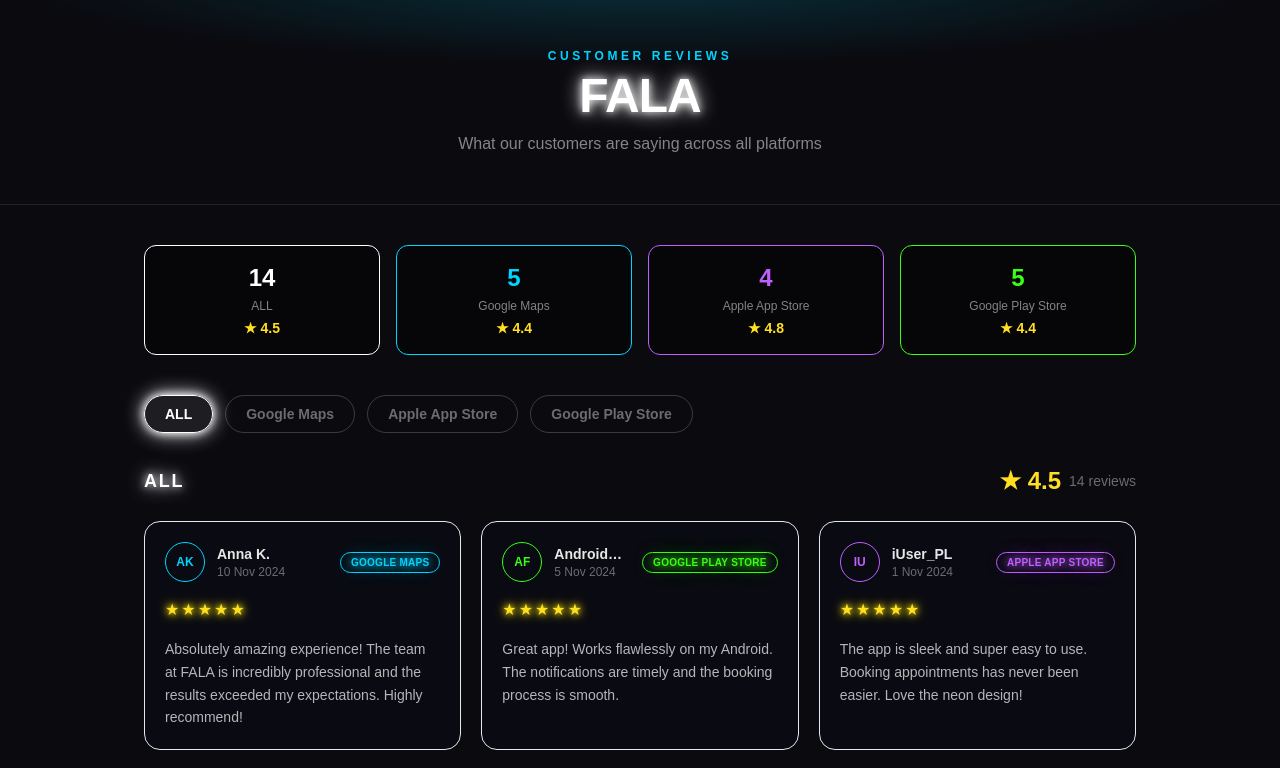
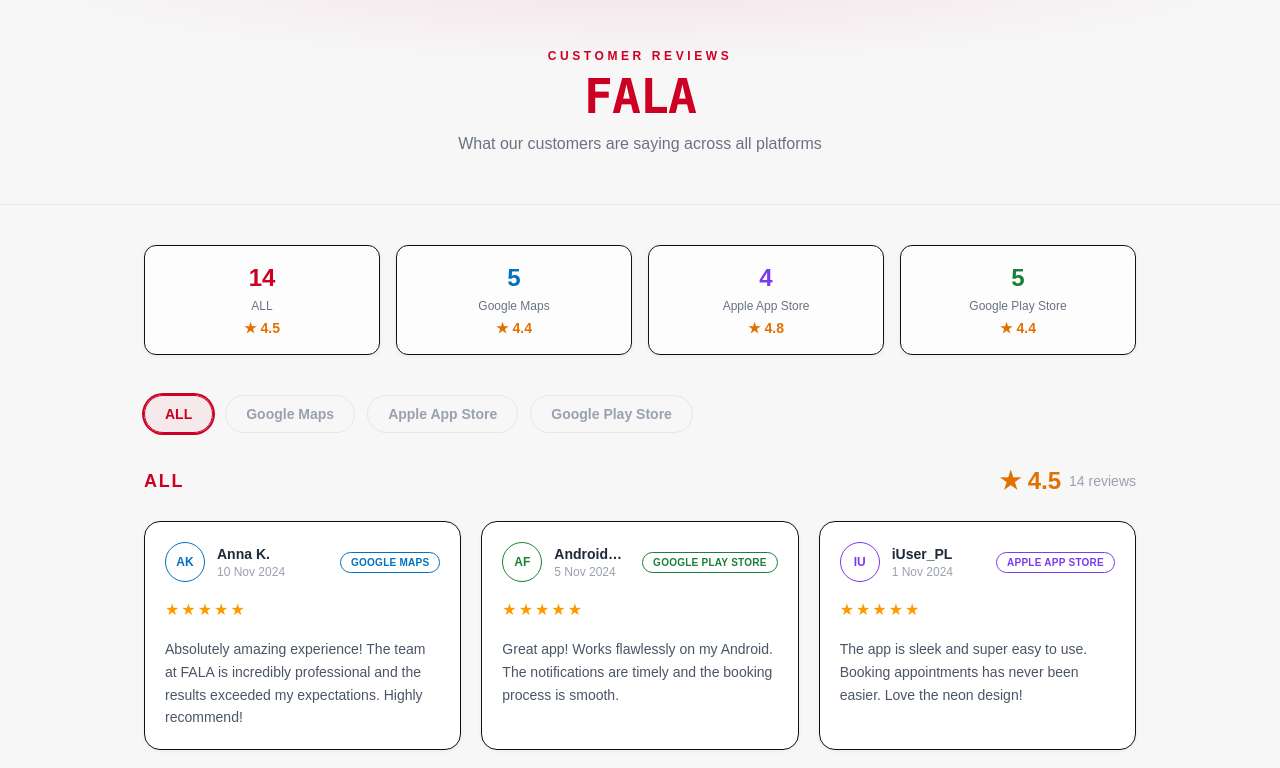
Before and after one commit to kbaraniak/falareviews, a Next.js app: page / in a window 1280 px wide. Shown: the top 768 px of the page. Built offline with nearby package versions, Linux system fonts and the light colour scheme.

Commit message:
Add light theme, red accent color, and monospace font for FALA heading
Co-authored-by: kbaraniak <90936580+kbaraniak@users.noreply.github.com>
Agent-Logs-Url: https://github.com/kbaraniak/falareviews/sessions/76f84713-3144-4e01-bacf-0882394aed66

```diff
--- a/app/globals.css
+++ b/app/globals.css
@@ -1,22 +1,20 @@
 @import "tailwindcss";
 
 :root {
-  --background: #0a0a0f;
-  --foreground: #e2e8f0;
+  --background: #f7f7f8;
+  --foreground: #111111;
 
-  /* Neon accent colours */
-  --neon-white: #ffffff;
-  --neon-blue: #00d4ff;
-  --neon-green: #39ff14;
-  --neon-red: #ff2d55;
-  --neon-yellow: #ffe600;
-  --neon-purple: #bf5fff;
+  /* Accent colours */
+  --neon-blue: #0070c0;
+  --neon-green: #1a7f37;
+  --neon-red: #cc0022;
+  --neon-yellow: #b07800;
+  --neon-purple: #7c3aed;
 }
 
 @theme inline {
   --color-background: var(--background);
   --color-foreground: var(--foreground);
-  --color-neon-white: var(--neon-white);
   --color-neon-blue: var(--neon-blue);
   --color-neon-green: var(--neon-green);
   --color-neon-red: var(--neon-red);
@@ -30,41 +28,39 @@ body {
   font-family: Arial, Helvetica, sans-serif;
 }
 
-/* Neon glow utilities */
+.font-mono-display {
+  font-family: "JetBrains Mono", "Space Mono", "Fira Code", "Source Code Pro", ui-monospace, "Cascadia Code", Consolas, "Courier New", monospace;
+}
+
+/* Accent border/glow utilities */
 .neon-glow-blue {
-  box-shadow: 0 0 8px var(--neon-blue), 0 0 20px var(--neon-blue);
+  box-shadow: 0 0 0 2px var(--neon-blue);
   border-color: var(--neon-blue);
   color: var(--neon-blue);
 }
 .neon-glow-green {
-  box-shadow: 0 0 8px var(--neon-green), 0 0 20px var(--neon-green);
+  box-shadow: 0 0 0 2px var(--neon-green);
   border-color: var(--neon-green);
   color: var(--neon-green);
 }
 .neon-glow-red {
-  box-shadow: 0 0 8px var(--neon-red), 0 0 20px var(--neon-red);
+  box-shadow: 0 0 0 2px var(--neon-red);
   border-color: var(--neon-red);
   color: var(--neon-red);
 }
 .neon-glow-yellow {
-  box-shadow: 0 0 8px var(--neon-yellow), 0 0 20px var(--neon-yellow);
+  box-shadow: 0 0 0 2px var(--neon-yellow);
   border-color: var(--neon-yellow);
   color: var(--neon-yellow);
 }
 .neon-glow-purple {
-  box-shadow: 0 0 8px var(--neon-purple), 0 0 20px var(--neon-purple);
+  box-shadow: 0 0 0 2px var(--neon-purple);
   border-color: var(--neon-purple);
   color: var(--neon-purple);
 }
-.neon-glow-white {
-  box-shadow: 0 0 8px var(--neon-white), 0 0 20px var(--neon-white);
-  border-color: var(--neon-white);
-  color: var(--neon-white);
-}
 
-.neon-text-blue  { color: var(--neon-blue);   text-shadow: 0 0 8px var(--neon-blue),  0 0 20px var(--neon-blue); }
-.neon-text-green { color: var(--neon-green);  text-shadow: 0 0 8px var(--neon-green), 0 0 20px var(--neon-green); }
-.neon-text-red   { color: var(--neon-red);    text-shadow: 0 0 8px var(--neon-red),   0 0 20px var(--neon-red); }
-.neon-text-yellow{ color: var(--neon-yellow); text-shadow: 0 0 8px var(--neon-yellow), 0 0 20px var(--neon-yellow); }
-.neon-text-purple{ color: var(--neon-purple); text-shadow: 0 0 8px var(--neon-purple), 0 0 20px var(--neon-purple); }
-.neon-text-white { color: var(--neon-white);  text-shadow: 0 0 8px var(--neon-white), 0 0 20px var(--neon-white); }
+.neon-text-blue  { color: var(--neon-blue); }
+.neon-text-green { color: var(--neon-green); }
+.neon-text-red   { color: var(--neon-red); }
+.neon-text-yellow{ color: var(--neon-yellow); }
+.neon-text-purple{ color: var(--neon-purple); }
--- a/components/ReviewCard.tsx
+++ b/components/ReviewCard.tsx
@@ -12,9 +12,9 @@ const sourceConfig: Record<
 > = {
   all: {
     label: "ALL",
-    colorVar: "var(--neon-white)",
-    glowClass: "neon-glow-white",
-    badgeClass: "neon-text-white",
+    colorVar: "var(--neon-red)",
+    glowClass: "neon-glow-red",
+    badgeClass: "neon-text-red",
   },
   google_maps: {
     label: "Google Maps",
@@ -42,12 +42,7 @@ function StarRating({ rating }: { rating: number }) {
       {Array.from({ length: 5 }).map((_, i) => (
         <span
           key={i}
-          className={i < rating ? "text-yellow-300" : "text-white/20"}
-          style={
-            i < rating
-              ? { textShadow: "0 0 6px #ffe600, 0 0 12px #ffe600" }
-              : {}
-          }
+          className={i < rating ? "text-amber-500" : "text-gray-200"}
         >
           ★
         </span>
@@ -64,15 +59,15 @@ export function ReviewCard({ review, source, showSource = false }: ReviewCardPro
       className="group relative flex flex-col gap-4 rounded-2xl border p-5 transition-all duration-300 hover:scale-[1.02]"
       style={{
         borderColor: `${cfg.colorVar}44`,
-        background: "rgba(10,10,20,0.7)",
-        boxShadow: `0 0 0 1px ${cfg.colorVar}22`,
+        background: "#ffffff",
+        boxShadow: `0 1px 4px rgba(0,0,0,0.06)`,
       }}
       onMouseEnter={(e) => {
-        (e.currentTarget as HTMLElement).style.boxShadow = `0 0 18px ${cfg.colorVar}66, 0 0 6px ${cfg.colorVar}44`;
-        (e.currentTarget as HTMLElement).style.borderColor = `${cfg.colorVar}99`;
+        (e.currentTarget as HTMLElement).style.boxShadow = `0 4px 16px ${cfg.colorVar}33`;
+        (e.currentTarget as HTMLElement).style.borderColor = `${cfg.colorVar}88`;
       }}
       onMouseLeave={(e) => {
-        (e.currentTarget as HTMLElement).style.boxShadow = `0 0 0 1px ${cfg.colorVar}22`;
+        (e.currentTarget as HTMLElement).style.boxShadow = `0 1px 4px rgba(0,0,0,0.06)`;
         (e.currentTarget as HTMLElement).style.borderColor = `${cfg.colorVar}44`;
       }}
     >
@@ -84,7 +79,6 @@ export function ReviewCard({ review, source, showSource = false }: ReviewCardPro
           style={{
             borderColor: cfg.colorVar,
             color: cfg.colorVar,
-            boxShadow: `0 0 8px ${cfg.colorVar}66`,
             background: `${cfg.colorVar}11`,
           }}
         >
@@ -92,8 +86,8 @@ export function ReviewCard({ review, source, showSource = false }: ReviewCardPro
         </div>
 
         <div className="min-w-0 flex-1">
-          <p className="truncate text-sm font-semibold text-white/90">{review.author}</p>
-          <p className="text-xs text-white/40">
+          <p className="truncate text-sm font-semibold text-gray-800">{review.author}</p>
+          <p className="text-xs text-gray-400">
             {new Date(review.date).toLocaleDateString("en-GB", {
               day: "numeric",
               month: "short",
@@ -119,7 +113,7 @@ export function ReviewCard({ review, source, showSource = false }: ReviewCardPro
       <StarRating rating={review.rating} />
 
       {/* Review text */}
-      <p className="flex-1 text-sm leading-relaxed text-white/70">{review.text}</p>
+      <p className="flex-1 text-sm leading-relaxed text-gray-600">{review.text}</p>
     </article>
   );
 }
--- a/components/ReviewsPage.tsx
+++ b/components/ReviewsPage.tsx
@@ -24,35 +24,35 @@ const tabs: { id: Source; label: string; color: string; glowClass: string; activ
   {
     id: "all",
     label: "ALL",
-    color: "var(--neon-white)",
-    glowClass: "neon-glow-white",
-    activeBg: "rgba(255,255,255,0.08)",
+    color: "var(--neon-red)",
+    glowClass: "neon-glow-red",
+    activeBg: "rgba(204,0,34,0.06)",
   },
   {
     id: "google_maps",
     label: "Google Maps",
     color: "var(--neon-blue)",
     glowClass: "neon-glow-blue",
-    activeBg: "rgba(0,212,255,0.08)",
+    activeBg: "rgba(0,112,192,0.06)",
   },
   {
     id: "apple_appstore",
     label: "Apple App Store",
     color: "var(--neon-purple)",
     glowClass: "neon-glow-purple",
-    activeBg: "rgba(191,95,255,0.08)",
+    activeBg: "rgba(124,58,237,0.06)",
   },
   {
     id: "google_playstore",
     label: "Google Play Store",
     color: "var(--neon-green)",
     glowClass: "neon-glow-green",
-    activeBg: "rgba(57,255,20,0.08)",
+    activeBg: "rgba(26,127,55,0.06)",
   },
 ];
 
 const sourceColorMap: Record<Source, string> = {
-  all: "neon-text-white",
+  all: "neon-text-red",
   google_maps: "neon-text-blue",
   apple_appstore: "neon-text-purple",
   google_playstore: "neon-text-green",
@@ -87,28 +87,28 @@ export function ReviewsPage({ googleMaps, appleAppStore, googlePlayStore }: Revi
   return (
     <main className="min-h-screen" style={{ background: "var(--background)" }}>
       {/* Header */}
-      <header className="relative overflow-hidden border-b border-white/10 py-12 px-6 text-center">
-        {/* Ambient glow background */}
+      <header className="relative overflow-hidden border-b border-gray-200 py-12 px-6 text-center">
+        {/* Ambient accent background */}
         <div
           className="pointer-events-none absolute inset-0"
           style={{
             background:
-              "radial-gradient(ellipse 70% 60% at 50% -10%, rgba(0,212,255,0.18) 0%, transparent 70%)",
+              "radial-gradient(ellipse 70% 60% at 50% -10%, rgba(204,0,34,0.08) 0%, transparent 70%)",
           }}
         />
         <p
           className="relative mb-2 text-xs font-semibold uppercase tracking-[0.3em]"
-          style={{ color: "var(--neon-blue)" }}
+          style={{ color: "var(--neon-red)" }}
         >
           Customer Reviews
         </p>
         <h1
-          className="relative text-5xl font-extrabold tracking-tight neon-text-white"
+          className="relative text-5xl font-extrabold tracking-tight neon-text-red font-mono-display"
           style={{ letterSpacing: "-0.02em" }}
         >
           FALA
         </h1>
-        <p className="relative mt-3 text-base text-white/50">
+        <p className="relative mt-3 text-base text-gray-500">
           What our customers are saying across all platforms
         </p>
       </header>
@@ -130,16 +130,16 @@ export function ReviewsPage({ googleMaps, appleAppStore, googlePlayStore }: Revi
                 key={tab.id}
                 className="rounded-xl border p-4 text-center transition-all duration-200"
                 style={{
-                  borderColor: tab.color,
-                  background: `rgba(0,0,0,0.4)`,
-                  boxShadow: `0 0 12px ${tab.color}33`,
+                  borderColor: `${tab.color}55`,
+                  background: `rgba(255,255,255,0.8)`,
+                  boxShadow: `0 1px 4px rgba(0,0,0,0.06)`,
                 }}
               >
                 <p className="text-2xl font-bold" style={{ color: tab.color }}>
                   {count}
                 </p>
-                <p className="mt-1 text-xs text-white/50">{tab.label}</p>
-                <p className="mt-1 text-sm font-semibold text-yellow-300">
+                <p className="mt-1 text-xs text-gray-500">{tab.label}</p>
+                <p className="mt-1 text-sm font-semibold text-amber-600">
                   ★ {count > 0 ? avg.toFixed(1) : "–"}
                 </p>
               </div>
@@ -156,7 +156,7 @@ export function ReviewsPage({ googleMaps, appleAppStore, googlePlayStore }: Revi
                 key={tab.id}
                 onClick={() => setActiveTab(tab.id)}
                 className={`rounded-full border px-5 py-2 text-sm font-semibold transition-all duration-200 focus:outline-none ${
-                  isActive ? tab.glowClass : "border-white/20 text-white/40 hover:border-white/40 hover:text-white/70"
+                  isActive ? tab.glowClass : "border-gray-200 text-gray-400 hover:border-gray-400 hover:text-gray-600"
                 }`}
                 style={
                   isActive
@@ -178,8 +178,8 @@ export function ReviewsPage({ googleMaps, appleAppStore, googlePlayStore }: Revi
             {sourceLabelMap[activeTab]}
           </h2>
           <div className="flex items-center gap-2">
-            <span className="text-2xl font-extrabold text-yellow-300">★ {averageRating}</span>
-            <span className="text-sm text-white/40">
+            <span className="text-2xl font-extrabold text-amber-600">★ {averageRating}</span>
+            <span className="text-sm text-gray-400">
               {displayed.length} review{displayed.length !== 1 ? "s" : ""}
             </span>
           </div>
@@ -187,7 +187,7 @@ export function ReviewsPage({ googleMaps, appleAppStore, googlePlayStore }: Revi
 
         {/* Review cards */}
         {displayed.length === 0 ? (
-          <p className="py-20 text-center text-white/30">No reviews yet.</p>
+          <p className="py-20 text-center text-gray-400">No reviews yet.</p>
         ) : (
           <div className="grid gap-5 sm:grid-cols-2 lg:grid-cols-3">
             {displayed.map((review) => (
@@ -203,7 +203,7 @@ export function ReviewsPage({ googleMaps, appleAppStore, googlePlayStore }: Revi
       </div>
 
       {/* Footer */}
-      <footer className="mt-16 border-t border-white/10 py-8 text-center text-xs text-white/30">
+      <footer className="mt-16 border-t border-gray-200 py-8 text-center text-xs text-gray-400">
         <p>© {new Date().getFullYear()} FALA · All reviews are from verified platforms</p>
       </footer>
     </main>
```
